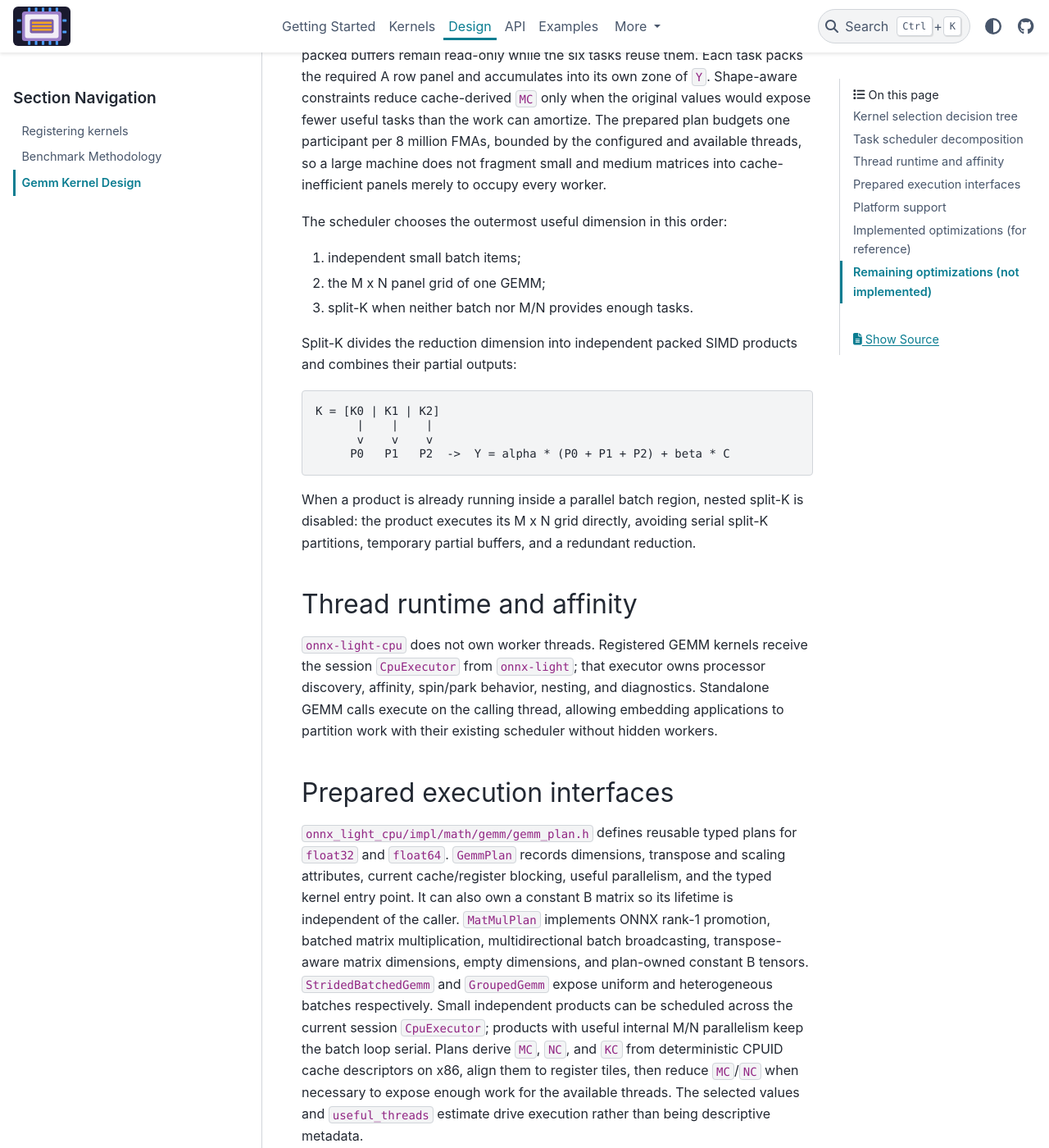
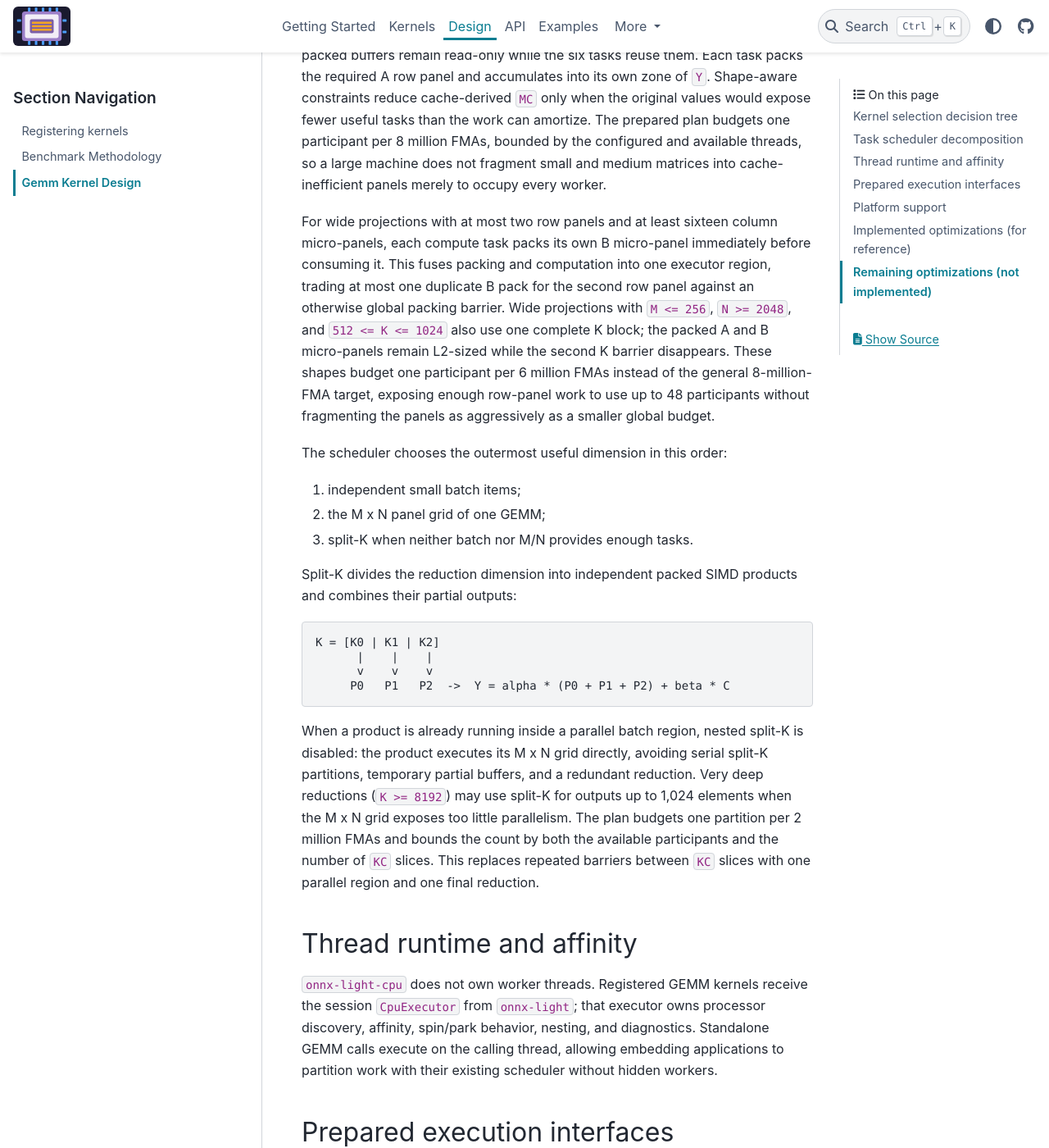
Before and after one commit to xadupre/onnx-light-cpu, a Sphinx documentation site: the page built from docs/design/gemm_kernel_design.rst, in a window 1280 px wide and 1400 px high, scrolled down 4480 px. Shown: the whole window at 82% size. Built offline with Sphinx 7.4.7 and the PyData theme 0.15.4, drawn with Linux system fonts in a browser that asks for light colours; pages that are not in the unit, such as notebooks, are missing from menus; some of the changed text lies outside the part shown.

Commit message:
gemmplan

```diff
--- a/docs/design/gemm_kernel_design.rst
+++ b/docs/design/gemm_kernel_design.rst
@@ -156,6 +156,18 @@ bounded by the configured and available threads, so a large machine does not
 fragment small and medium matrices into cache-inefficient panels merely to
 occupy every worker.
 
+For wide projections with at most two row panels and at least sixteen column
+micro-panels, each compute task packs its own B micro-panel immediately before
+consuming it. This fuses packing and computation into one executor region,
+trading at most one duplicate B pack for the second row panel against an
+otherwise global packing barrier. Wide projections with ``M <= 256``,
+``N >= 2048``, and ``512 <= K <= 1024`` also use one complete K block; the
+packed A and B micro-panels remain L2-sized while the second K barrier
+disappears. These shapes budget one participant per 6 million FMAs instead of
+the general 8-million-FMA target, exposing enough row-panel work to use up to
+48 participants without fragmenting the panels as aggressively as a smaller
+global budget.
+
 The scheduler chooses the outermost useful dimension in this order:
 
 1. independent small batch items;
@@ -175,6 +187,11 @@ and combines their partial outputs:
 When a product is already running inside a parallel batch region, nested
 split-K is disabled: the product executes its M x N grid directly, avoiding
 serial split-K partitions, temporary partial buffers, and a redundant
+reduction. Very deep reductions (``K >= 8192``) may use split-K for outputs up
+to 1,024 elements when the M x N grid exposes too little parallelism. The plan
+budgets one partition per 2 million FMAs and bounds the count by both the
+available participants and the number of ``KC`` slices. This replaces repeated
+barriers between ``KC`` slices with one parallel region and one final
 reduction.
 
 Thread runtime and affinity
@@ -229,8 +246,8 @@ accumulators in a small ``M x nb`` buffer. The axpy is unit-stride for
 non-transposed ``B``, so it vectorizes over ``N`` -- the useful dimension when
 ``M`` is tiny -- while work is parallelized over cache-sized groups of column
 micro-panels. Its lower per-participant work budget reflects the memory-streaming
-kernel, while oversized runtime pools fall back to one participant instead of
-waking many idle spinning workers for a handful of panels.
+kernel. An oversized runtime pool falls back to serial execution when at most
+four useful panel groups would otherwise wake dozens of idle workers.
 
 ``detail::SelectGemmAlgorithm()`` (``gemm_plan.cc``) picks one of these five
 strategies from ``m``, ``n``, ``k``, ``trans_a``/``trans_b``, and the
--- a/docs/examples/benchmarks/plot_backend_cases_benchmark.py
+++ b/docs/examples/benchmarks/plot_backend_cases_benchmark.py
@@ -76,9 +76,28 @@ parser.add_argument(
     default=1000,
     help="maximum number of matching cases to run (default: 1000; 0 disables the limit)",
 )
-args, _ = parser.parse_known_args()
+parser.add_argument(
+    "--repeat",
+    type=int,
+    default=None,
+    help="measured calls per runtime and case; defaults to an input-size-dependent count",
+)
+parser.add_argument(
+    "--warmup",
+    type=int,
+    default=3,
+    help="untimed warm-up calls per runtime and case (default: 3)",
+)
+args, unknown_args = parser.parse_known_args()
 if args.max_cases < 0:
     parser.error("--max-cases must be greater than or equal to 0")
+if args.repeat is not None and args.repeat <= 0:
+    parser.error("--repeat must be greater than 0")
+if args.warmup < 0:
+    parser.error("--warmup must be greater than or equal to 0")
+for unknown_arg in unknown_args:
+    if unknown_arg.startswith(("--repeat", "--warm")):
+        parser.error(f"unrecognized timing option: {unknown_arg}")
 _name_filter = re.compile(args.filter) if args.filter else None
 
 
@@ -122,10 +141,11 @@ print(f"-- collected {len(_CASES)} cases")
 # Timing helper
 # -------------
 #
-# Each candidate gets three untimed warm-up calls, then is called ``repeat``
-# times at most and the median wall-clock time is retained. Measurement stops
-# earlier when its cumulative duration reaches two seconds. ``repeat`` shrinks
-# as the case's inputs grow but never below three.
+# Each candidate gets ``--warmup`` untimed calls, then the median wall-clock
+# time is retained. By default, the measured repeat count shrinks as the case's
+# inputs grow, never falls below three, and may stop after two cumulative
+# seconds. An explicit ``--repeat`` runs exactly that many measured calls so
+# longer runs can reduce noise predictably.
 
 MAX_MEASURE_DURATION = 2.0
 
@@ -141,7 +161,7 @@ def measure(func, repeat, warmup=3, max_duration=MAX_MEASURE_DURATION):
         duration = time.perf_counter() - start
         timings.append(duration)
         total_duration += duration
-        if total_duration >= max_duration:
+        if max_duration is not None and total_duration >= max_duration:
             break
     return float(np.median(timings))
 
@@ -180,6 +200,8 @@ register_kernels()
 # created. Both runtimes therefore keep their default spinning behavior
 # without leaving one runtime's live pool to perturb the other's measurements.
 print("-- benchmark onnx-light-cpu")
+repeat_description = args.repeat if args.repeat is not None else "adaptive"
+print(f"-- timing warmup={args.warmup} repeat={repeat_description}")
 measurements = []
 _progress = tqdm(_CASES, desc="benchmarking backend cases", unit="case")
 for tc in _progress:
@@ -198,8 +220,18 @@ for tc in _progress:
     clear_used_kernel_names()
     light_out = [np.array(output, copy=True) for output in light_session.run(None, feeds)]
     assert expected_kernel in used_kernel_names(), used_kernel_names()
-    repeat = max(3, min(30, 20_000_000 // _case_element_count(tc)))
-    light_time = measure(lambda feeds=feeds, sess=light_session: sess.run(None, feeds), repeat)
+    repeat = (
+        args.repeat
+        if args.repeat is not None
+        else max(3, min(30, 20_000_000 // _case_element_count(tc)))
+    )
+    max_duration = None if args.repeat is not None else MAX_MEASURE_DURATION
+    light_time = measure(
+        lambda feeds=feeds, sess=light_session: sess.run(None, feeds),
+        repeat,
+        warmup=args.warmup,
+        max_duration=max_duration,
+    )
     shapes = ",".join(
         "x".join(str(d) for d in array.shape) or "scalar" for array in feeds.values()
     )
@@ -253,6 +285,8 @@ for measurement in _progress:
         ort_time = measure(
             lambda feeds=measurement["feeds"], sess=ort_session: sess.run(None, feeds),
             measurement["repeat"],
+            warmup=args.warmup,
+            max_duration=None if args.repeat is not None else MAX_MEASURE_DURATION,
         )
     rows.append(
         (
```
Also changed, not shown: 6 other files.
